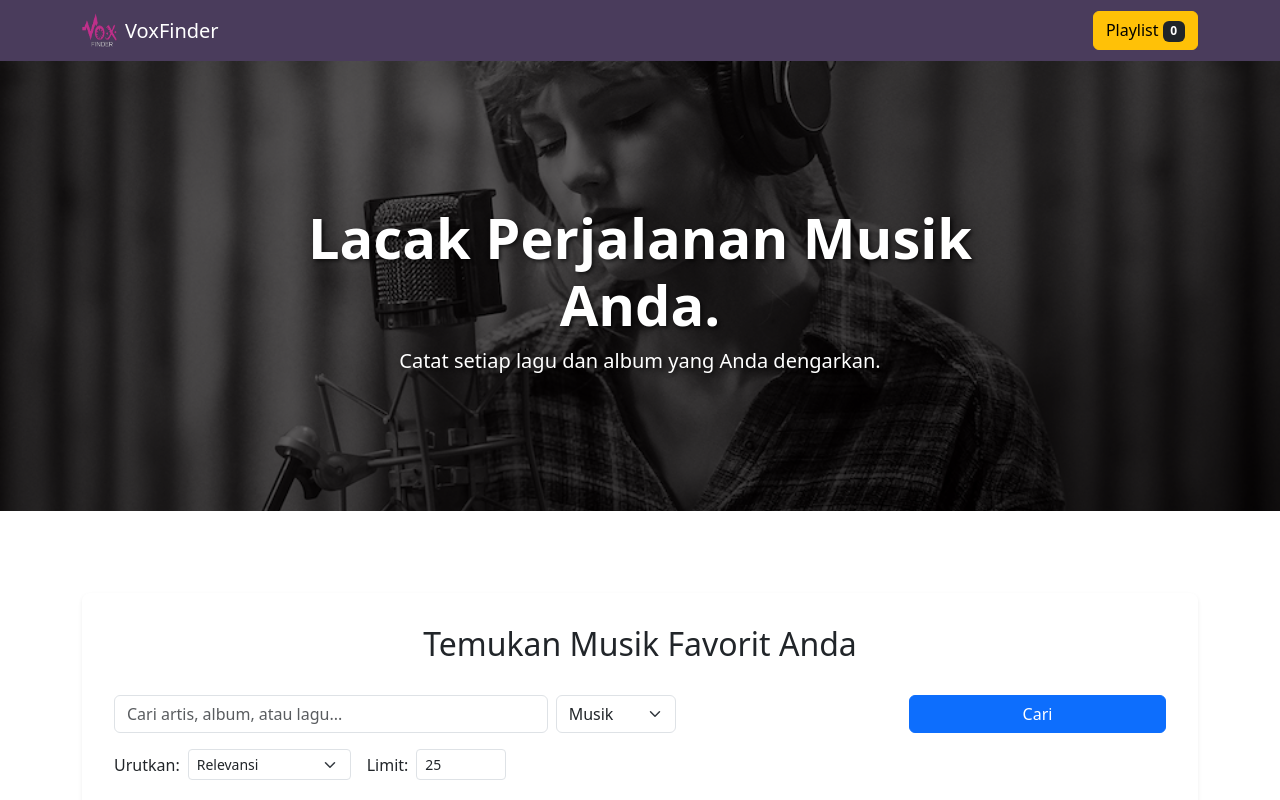
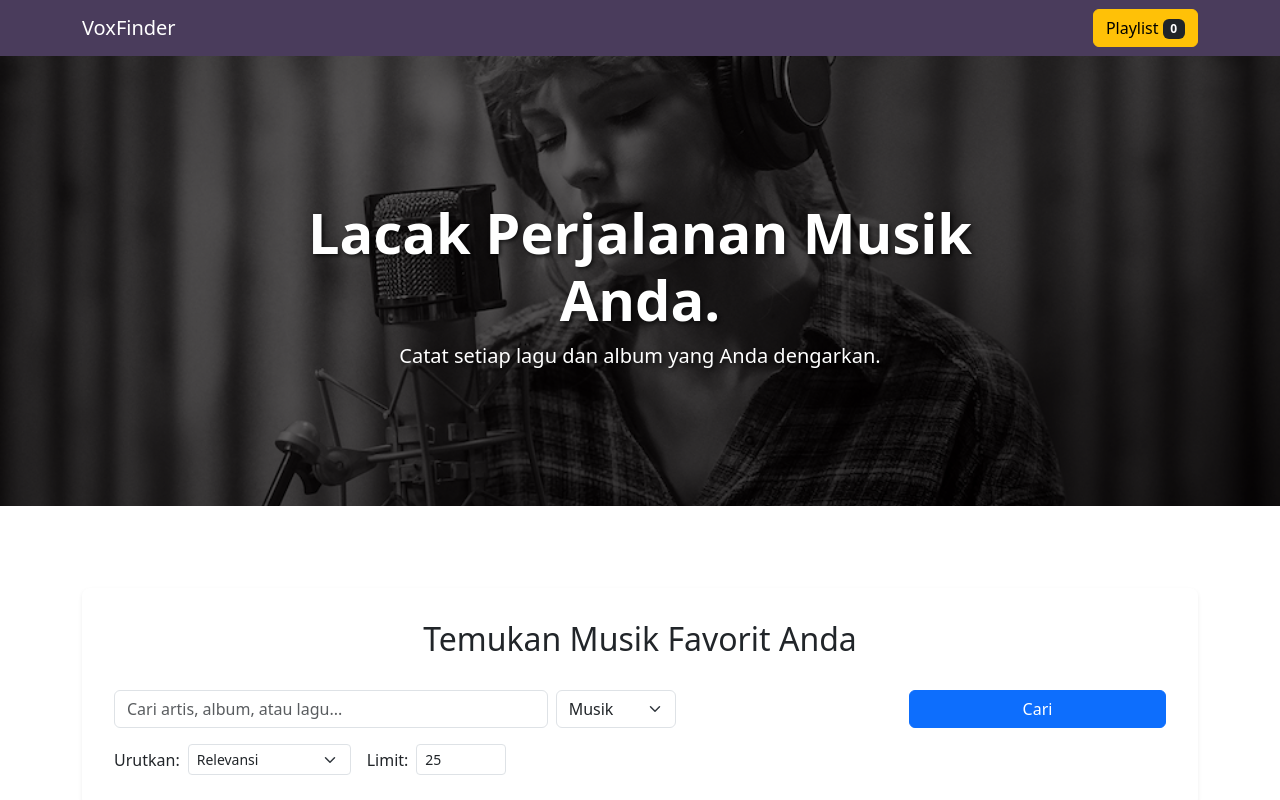
Before and after one commit to 157-Fadina/uts-pemweb-123140157, a React (Vite) app in the folder my-app/: page / in a window 1280 px wide. Shown: the top 800 px of the page. Built offline with nearby package versions, Linux system fonts and the light colour scheme.

Commit message:
tidak jadi ditambahkan ke header logonya

```diff
--- a/my-app/src/components/Header.jsx
+++ b/my-app/src/components/Header.jsx
@@ -1,25 +1,20 @@
 import React from 'react';
-import { Navbar, Container, Button, Badge } from 'react-bootstrap';
+import {
+  Navbar,
+  Container,
+  Button,
+  Badge
+} from 'react-bootstrap';
 
 function Header({ playlistCount, onShowPlaylist }) {
   return (
     <Navbar bg="#4a3c5c" data-bs-theme="dark" expand="lg" className="main-bar">
       <Container>
-        <Navbar.Brand href="/" className="d-flex align-items-center">
-          <img
-            src="./src/assets/LOGO.png"
-            alt="Logo"
-            width="35"
-            height="35"
-            className="me-2"
-          />
-          <span>VoxFinder</span>
-        </Navbar.Brand>
-
-        <Button variant="warning" onClick={onShowPlaylist}>
-          Playlist
-          <Badge bg="dark" className="ms-1">{playlistCount}</Badge>
-        </Button>
+        <Navbar.Brand href="/">VoxFinder</Navbar.Brand>
+          <Button variant="warning" onClick={onShowPlaylist}>
+            Playlist
+            <Badge bg="dark" className="ms-1">{playlistCount}</Badge>
+          </Button>
       </Container>
     </Navbar>
   );
```
